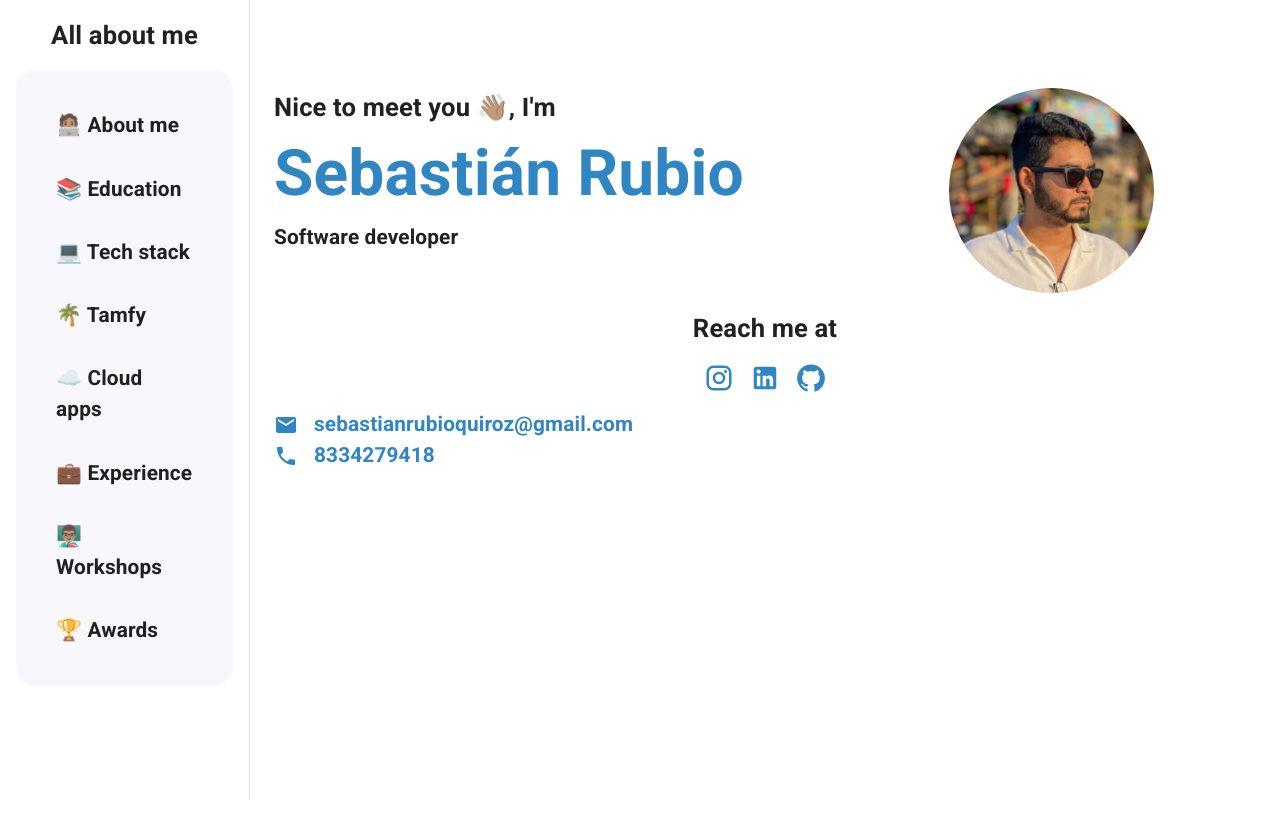
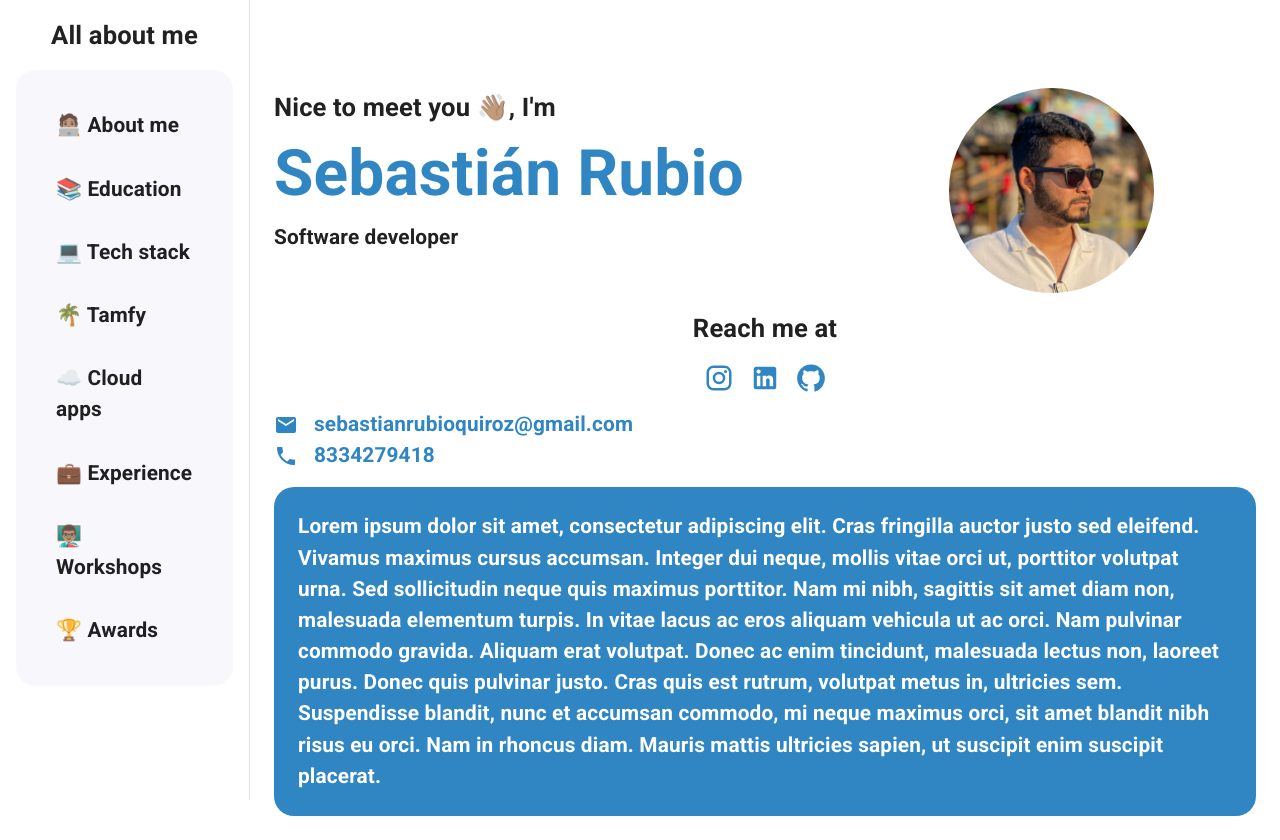
Before and after one commit to 4ubio/Portfolio, a React (Vite) app: page / in a window 1280 px wide. Before the commit this address led to /about-me. Before the commit the page ends 800 px from the top, so only its background shows below. Built offline with nearby package versions, Linux system fonts and the light colour scheme.

Commit message:
Firebase host

```diff
--- a/package.json
+++ b/package.json
@@ -1,5 +1,5 @@
 {
-  "name": "my-portafolio",
+  "name": "my-portfolio",
   "private": true,
   "version": "0.0.0",
   "type": "module",
@@ -16,6 +16,7 @@
     "@mui/icons-material": "^5.14.9",
     "@mui/material": "^5.14.9",
     "@mui/styles": "^5.14.9",
+    "firebase-tools": "^12.5.4",
     "react": "^18.2.0",
     "react-dom": "^18.2.0",
     "react-material-ui-carousel": "^3.4.2",
--- a/src/components/Sidebar.jsx
+++ b/src/components/Sidebar.jsx
@@ -46,7 +46,7 @@ export const Sidebar = ({drawerWidth, toggle, setToggle}) => {
                         <Link
                             component={RouterLink}
                             color='inherit'
-                            to='/about-me'
+                            to='/'
                             style={{textDecoration: 'none'}}
                             onClick={onToggleLink}
                         >
@@ -56,7 +56,7 @@ export const Sidebar = ({drawerWidth, toggle, setToggle}) => {
                         <Link
                             component={RouterLink}
                             color='inherit'
-                            to='/'
+                            to='/education'
                             style={{textDecoration: 'none'}}
                             onClick={onToggleLink}
                         >
--- /dev/null
+++ b/src/pages/EducationPage.jsx
@@ -0,0 +1,11 @@
+import { AppLayout } from '../layout/AppLayout'
+
+export const EducationPage = () => {
+    return (
+        <>
+            <AppLayout>
+
+            </AppLayout>
+        </>
+    )
+}
--- a/src/pages/IndexPage.jsx
+++ b/src/pages/IndexPage.jsx
@@ -6,7 +6,7 @@ export const IndexPage = () => {
     return (
         <>
             <AppLayout>
-                <Grid container>
+                <Grid container className='animate__animated animate__fadeInRight'>
                     <Grid item xs={12} md={7} >
                         <Typography variant='h4'>Nice to meet you 👋🏽, I'm</Typography>
                         <Typography variant='h1' color='primary.blue'>Sebastián Rubio</Typography>
@@ -18,7 +18,7 @@ export const IndexPage = () => {
                     </Grid>
                 </Grid>
 
-                <Grid container mt={2} display='flex' justifyContent='center'>
+                <Grid container mt={2} display='flex' justifyContent='center' className='animate__animated animate__fadeInLeft'>
                     <Typography variant='h4'>Reach me at</Typography>
 
                     <Grid container mt={1} justifyContent='center'>
@@ -47,6 +47,12 @@ export const IndexPage = () => {
                         </Grid>
                     </Grid>
                 </Grid>
+
+                <Grid p={3} mt={2} borderRadius={5} bgcolor='primary.blue' className='animate__animated animate__fadeInRight'>
+                    <Typography variant='h6' color='white'>
+                        Lorem ipsum dolor sit amet, consectetur adipiscing elit. Cras fringilla auctor justo sed eleifend. Vivamus maximus cursus accumsan. Integer dui neque, mollis vitae orci ut, porttitor volutpat urna. Sed sollicitudin neque quis maximus porttitor. Nam mi nibh, sagittis sit amet diam non, malesuada elementum turpis. In vitae lacus ac eros aliquam vehicula ut ac orci. Nam pulvinar commodo gravida. Aliquam erat volutpat. Donec ac enim tincidunt, malesuada lectus non, laoreet purus. Donec quis pulvinar justo. Cras quis est rutrum, volutpat metus in, ultricies sem. Suspendisse blandit, nunc et accumsan commodo, mi neque maximus orci, sit amet blandit nibh risus eu orci. Nam in rhoncus diam. Mauris mattis ultricies sapien, ut suscipit enim suscipit placerat.
+                    </Typography>
+                </Grid>
             </AppLayout>
         </>
     )
--- a/src/pages/index.js
+++ b/src/pages/index.js
@@ -1 +1,2 @@
 export * from './IndexPage';
+export * from './EducationPage';
--- a/src/router/AppRouter.jsx
+++ b/src/router/AppRouter.jsx
@@ -1,11 +1,12 @@
 import {Navigate, Route, Routes } from 'react-router-dom'
-import { IndexPage } from '../pages'
+import { EducationPage, IndexPage } from '../pages'
 
 export const AppRouter = () => {
     return (
         <Routes>
-            <Route path='/about-me' element={<IndexPage/>}/>
-            <Route path='/*' element={<Navigate to='/about-me' />} />
+            <Route path='/' element={<IndexPage/>}/>
+            <Route path='/education' element={<EducationPage/>}/>
+            <Route path='/*' element={<Navigate to='/' />} />
         </Routes>
     )
 }
```
Also changed, not shown: firebase.json (added), 6 other files (tests, documents, lock files or other folders).
